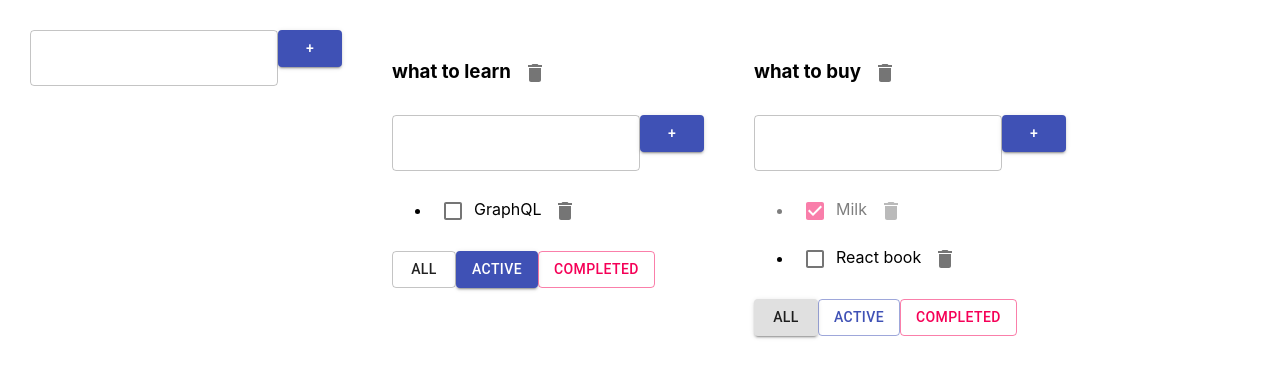
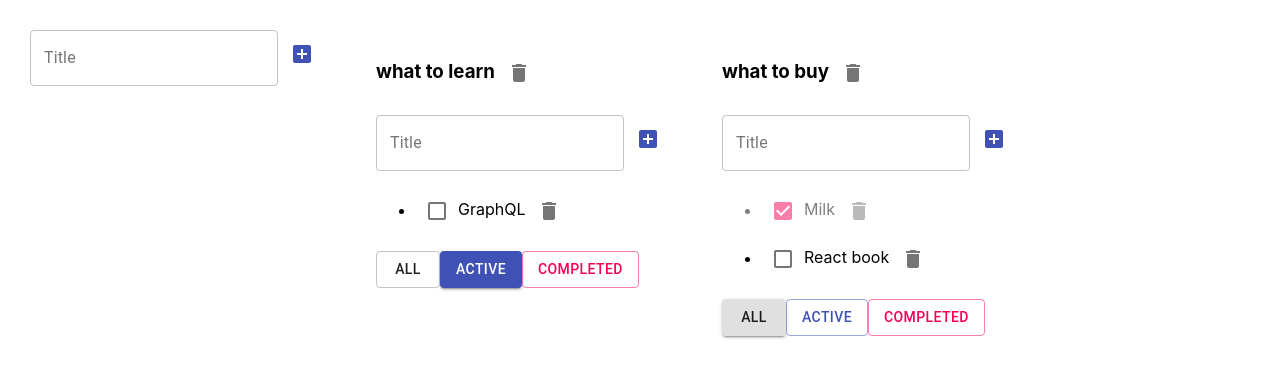
Before and after one commit to dslidez/todolist, a React (Create React App) app: page / in a window 1280 px wide. Shown: the top 378 px of the page. Built offline with nearby package versions, Linux system fonts and the light colour scheme.

Commit message:
material ui add button

```diff
--- a/src/AddItemForm.tsx
+++ b/src/AddItemForm.tsx
@@ -1,4 +1,5 @@
-import { Button, TextField } from '@material-ui/core';
+import { Button, IconButton, TextField } from '@material-ui/core';
+import { AddBox } from '@material-ui/icons';
 import React, { useState, ChangeEvent, KeyboardEvent } from 'react';
 
 export type AddItemFormPropsType = {
@@ -32,14 +33,14 @@
 
     return  <div>
         <TextField  variant="outlined"
+                    error={!!error}
                     value={title}
                     onChange={onChangeHandler}
                     onKeyPress={ onKeyPressHandler }
-                    className={error ? "error" : ""}
+                    label='Title'
+                    helperText={error}
             />
-            <Button variant="contained" color="primary" onClick={addItem}>+</Button>
-
-            { error && <div className='error-message'>{error}</div>}
+            <IconButton color="primary" onClick={addItem}><AddBox /></IconButton>
     </div>
 }
 
```
